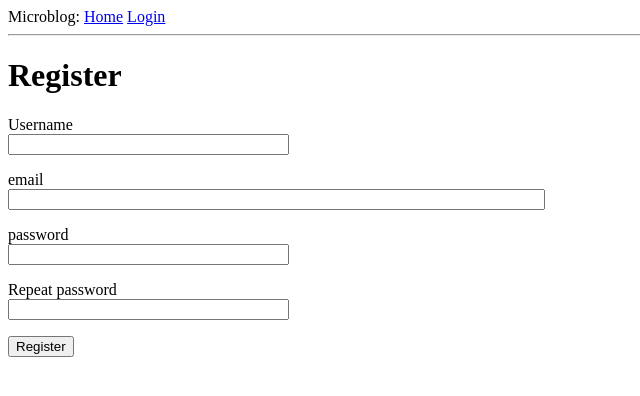
After one commit to jjniemeyer/flask_microblog, a Flask app: page /register in a window 1280 px wide. The commit adds this page. Shown: the top 396 px of the page, without its empty margins (0-640 px from the left). Run offline with Flask 2, Linux system fonts and the light colour scheme.

Commit message:
implement user registration

```diff
--- a/app/forms.py
+++ b/app/forms.py
@@ -1,6 +1,7 @@
 from flask_wtf import FlaskForm
 from wtforms import StringField, PasswordField, BooleanField, SubmitField
-from wtforms.validators import DataRequired
+from wtforms.validators import ValidationError, DataRequired, Email, EqualTo
+from app.models import User
 
 
 class LoginForm(FlaskForm):
@@ -8,3 +9,21 @@ class LoginForm(FlaskForm):
     password = PasswordField('Password', validators=[DataRequired()])
     remember_me = BooleanField('Remember Me')
     submit = SubmitField('Sign In')
+
+
+class RegistrationForm(FlaskForm):
+    username = StringField('Username', validators=[DataRequired()])
+    email = StringField('email', validators=[DataRequired(), Email()])
+    password = PasswordField('password', validators=[DataRequired()])
+    password2 = PasswordField('Repeat password', validators=[DataRequired(), EqualTo('password')])
+    submit = SubmitField('Register')
+
+    def validate_username(self, username):
+        user = User.query.filter_by(username=username.data).first()
+        if user is not None:
+            raise ValidationError('Please use a different username.')
+
+    def validate_email(self, email):
+        user = User.query.filter_by(email=email.data).first()
+        if user is not None:
+            raise ValidationError('Please use a different email address')
--- a/app/routes.py
+++ b/app/routes.py
@@ -5,6 +5,8 @@ from flask_login import current_user, login_user
 from app.models import User
 from flask_login import logout_user, login_required
 from werkzeug.urls import url_parse
+from app import db
+from app.forms import RegistrationForm
 
 @app.route('/')
 @app.route('/index')
@@ -29,7 +31,7 @@ def index():
         }
 
     ]
-    return render_template('index.html', title='Home', user=user, posts=posts)
+    return render_template('index.html', title='Home',  posts=posts)
 
 
 @app.route('/login', methods=['GET', 'POST'])
@@ -54,3 +56,17 @@ def login():
 def logout():
     logout_user()
     return redirect(url_for('index'))
+
+@app.route("/register", methods=['GET', 'POST'])
+def register():
+    if current_user.is_authenticated:
+        return redirect(url_for('index'))
+    form = RegistrationForm()
+    if form.validate_on_submit():
+        user = User(username=form.username.data, email=form.email.data)
+        user.set_password(form.password.data)
+        db.session.add(user)
+        db.session.commit()
+        flash('Congratulations, you are now a registered user!')
+        return redirect(url_for('login'))
+    return render_template('register.html', title='Register', form=form)
--- a/app/templates/login.html
+++ b/app/templates/login.html
@@ -21,4 +21,5 @@
         <p>{{ form.remember_me() }} {{ form.remember_me.label }}</p>
         <p>{{ form.submit() }}</p>
     </form>
+    <p>New User? <a href="{{ url_for('register') }}">Click to Register!</a></p>
 {% endblock %}
--- /dev/null
+++ b/app/templates/register.html
@@ -0,0 +1,37 @@
+{% extends "base.html" %}
+
+{% block content %}
+    <h1>Register</h1>
+    <form action="" method="post">
+        {{ form.hidden_tag() }}
+        <p>
+            {{ form.username.label }}<br>
+            {{ form.username(size=32) }}<br>
+            {% for error in form.username.errors %}
+            <span style="color: red;">[{{ error }}]</span>
+            {% endfor %}
+        </p>
+        <p>
+            {{ form.email.label }}<br>
+            {{ form.email(size=64) }}<br>
+            {% for error in form.email.errors %}
+            <span style="color: red;">[{{ error }}]</span>
+            {% endfor %}
+        </p>
+        <p>
+            {{ form.password.label }}<br>
+            {{ form.password(size=32) }}<br>
+            {% for error in form.password.errors %}
+            <span style="color: red;">[{{ error }}]</span>
+            {% endfor %}
+        </p>
+        <p>
+            {{ form.password2.label }}<br>
+            {{ form.password2(size=32) }}<br>
+            {% for error in form.password2.errors %}
+            <span style="color: red;">[{{ error }}]</span>
+            {% endfor %}
+        </p>
+        <p>{{ form.submit() }}</p>
+    </form>
+{% endblock %}
--- a/requirements.txt
+++ b/requirements.txt
@@ -1,12 +1,15 @@
 alembic==1.7.4
 click==8.0.1
 dataclasses==0.8
+dnspython==2.1.0
+email-validator==1.1.3
 Flask==2.0.2
 Flask-Login==0.5.0
 Flask-Migrate==3.1.0
 Flask-SQLAlchemy==2.5.1
 Flask-WTF==0.15.1
 greenlet==1.1.2
+idna==3.2
 importlib-metadata==4.8.1
 importlib-resources==5.2.2
 itsdangerous==2.0.1
```
Also changed, not shown: app.db.
